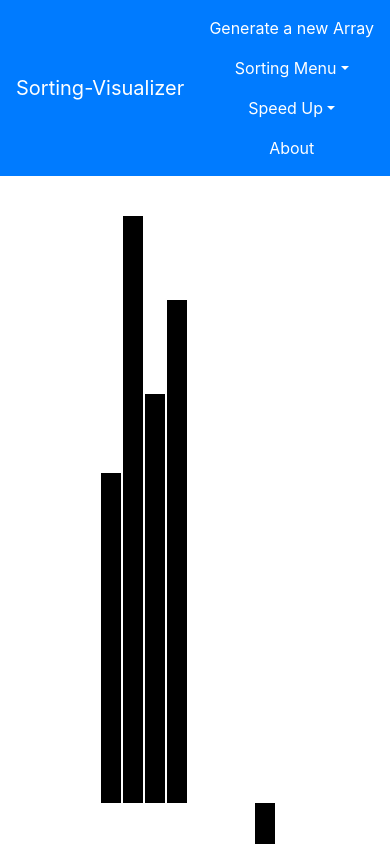
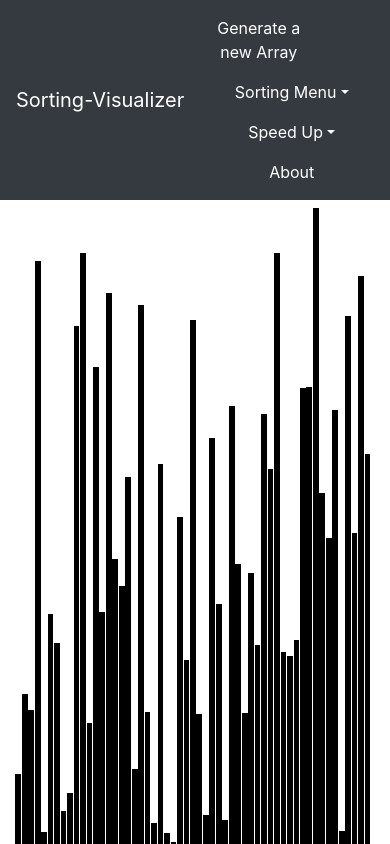
Before and after one commit to sarabjeet1313/Live-Sortings, a React (Create React App) app: page / in a window 390 px wide. Shown: the top 844 px of the page. Built offline with nearby package versions, Linux system fonts and the light colour scheme.

Commit message:
changing width and making responsive

```diff
--- a/src/Nav_Footer/Footer.jsx
+++ b/src/Nav_Footer/Footer.jsx
@@ -5,8 +5,8 @@ class Footer extends Component {
   render() {
     return (
       <>
-        <footer class="page-footer font-small unique-color-dark pt-4">
-          <div class="footer-copyright text-center py-3">
+        <footer className="page-footer font-small unique-color-dark pt-4t">
+          <div className="footer-copyright text-center py-3">
             © 2020 Copyright:
             <a href="/Live-Sortings"> Live-Sortings</a>
           </div>
--- a/src/sort-visuals/sort-visualizer.css
+++ b/src/sort-visuals/sort-visualizer.css
@@ -16,6 +16,13 @@
   margin-bottom: 40px;
 }
 
+.container {
+  position: fixed-top;
+  display: flex;
+  flex-wrap: wrap-reverse;
+  margin-top: 2%;
+}
+
 .array-container-buttons {
   position: fixed-top;
   display: flex;
@@ -26,15 +33,16 @@
 }
 
 .array-bar {
-  width: 20px;
+  width: 1.6%;
   background-color: black;
-  margin: 0 1px;
+  margin: 0 0.1%;
   display: inline-block;
 }
 
 .button {
-  margin-left: 30px;
-  margin-right: 30px;
+  position: relative;
+  margin-top: 2;
+  bottom: 1;
 }
 
 .border {
@@ -44,3 +52,25 @@
 #nav-dropdown {
   color: white;
 }
+
+#range1 {
+  width: 40%;
+  /* background-color: aliceblue; */
+}
+.ml {
+  margin-left: 40%;
+}
+
+.lwidth {
+  width: 60%;
+}
+
+.awidth {
+  color: white;
+  width: 10%;
+}
+
+label {
+  display: inline-block;
+  /* margin-bottom: .5rem; */
+}
--- a/src/sort-visuals/sort-visualizer.jsx
+++ b/src/sort-visuals/sort-visualizer.jsx
@@ -9,7 +9,7 @@ import AboutModal from "./modal";
 import Footer from "../Nav_Footer/Footer";
 import { Navbar, Nav, NavDropdown, Button } from "react-bootstrap";
 
-const NUMBER_BARS = 56;
+const NUMBER_BARS = 55;
 const PRIMARY_COLOR = "black";
 const SECONDARY_COLOR = "red";
 
@@ -20,12 +20,14 @@ export default class SortingVisualizer extends Component {
     this.updateSpeed_1 = this.updateSpeed_1.bind(this);
     this.updateSpeed_1_5 = this.updateSpeed_1_5.bind(this);
     this.updateSpeed_2 = this.updateSpeed_2.bind(this);
+    // this.handleChange = this.handleChange.bind(this);
 
     this.state = {
       array: [],
       ANIMATION_SPEED_IN_MS: 75,
       show: false,
       animation: "",
+      // noOfBars: "5",
     };
   }
 
@@ -186,18 +188,40 @@ export default class SortingVisualizer extends Component {
     }
   }
 
+  // TBD
+
+  // handleChange = (e) => {
+
+  //   this.setState(
+  //     {
+  //       noOfBars: e.target.value,
+  //     },
+  //     () => this.resetArray()
+  //   );
+  // };
+
   render() {
-    console.log("Rendering visualizer");
     const { array } = this.state;
     let hideModalShow = () => {
       this.setState({ show: false });
     };
     return (
       <div>
-        <Navbar variant="dark" bg="primary" expand="lg" sticky="top">
+        <Navbar variant="dark" bg="dark" expand="lg" sticky="top">
           <Navbar.Brand href="/Live-Sortings">Sorting-Visualizer</Navbar.Brand>
+
+          {/*TBD - how to change slider but not change state so that the running sort will not get affected*/}
+          {/* <label className="awidth">Array Bars</label>
+          <input
+            type="range"
+            class="custom-range"
+            min="0"
+            max="56"
+            id="range1"
+            onChange={this.handleChange}
+          ></input> */}
           <Nav className="ml-auto">
-            <Nav.Link active href="/Live-Sortings">
+            <Nav.Link className="lwidth" active href="/Live-Sortings">
               Generate a new Array
             </Nav.Link>
             <NavDropdown title="Sorting Menu" id="nav-dropdown">
@@ -229,8 +253,8 @@ export default class SortingVisualizer extends Component {
             <AboutModal show={this.state.show} onHide={hideModalShow} />
           </Nav>
         </Navbar>
-        <div className="array-container">
-          <div className="array-container-bars">
+        <div className="container">
+          {/* <div className="array-container-bars"> */}
           {array.map((value, idx) => (
             <div
               className="array-bar"
@@ -238,7 +262,7 @@ export default class SortingVisualizer extends Component {
               style={{ height: `${value}px` }}
             ></div>
           ))}
-          </div>
+          {/* </div> */}
         </div>
         <Button
           variant="primary"
```
Also changed, not shown: 12 other files (tests, documents, lock files or other folders). Lines whose indentation alone changed are shown as unchanged.
